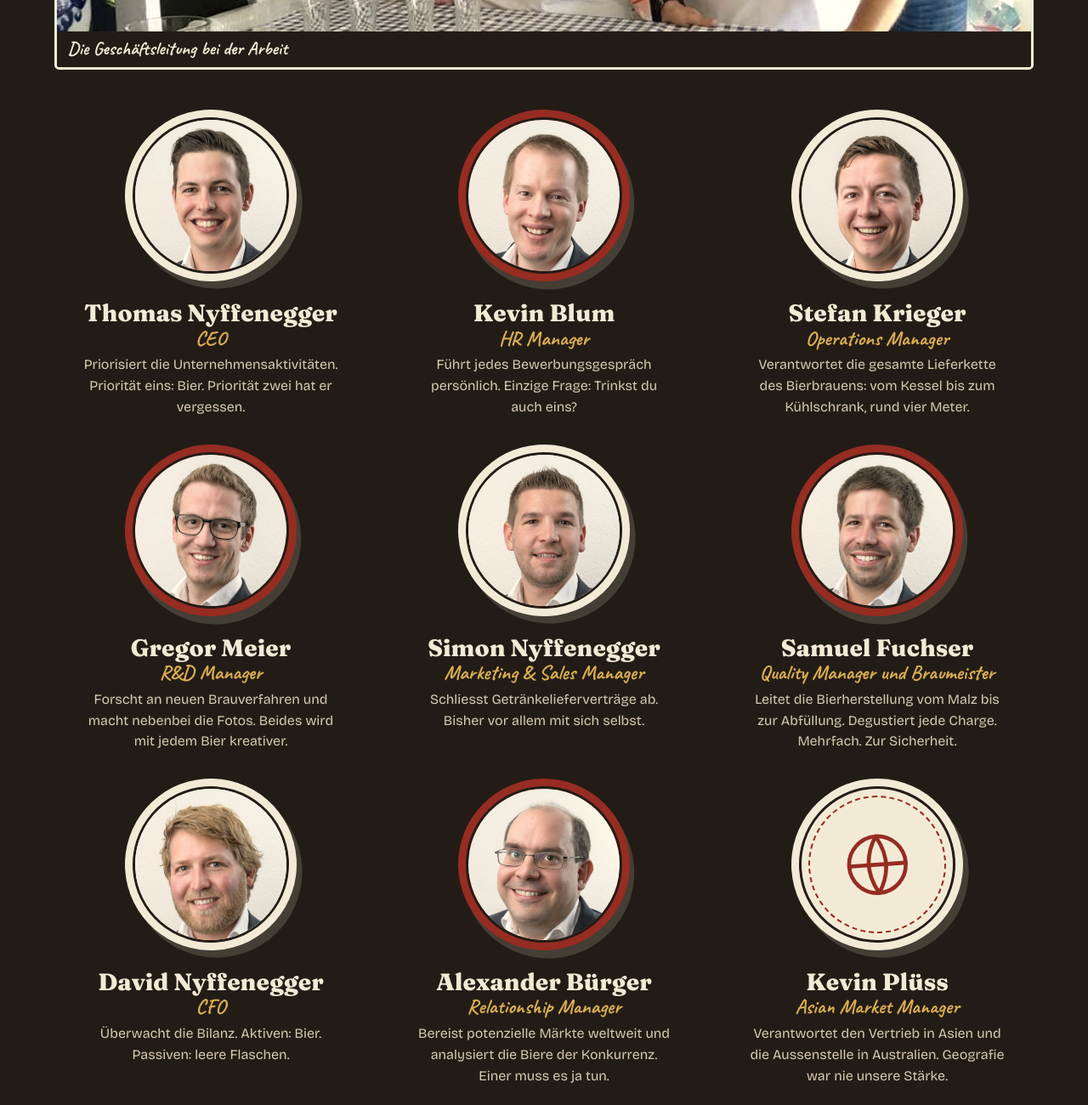
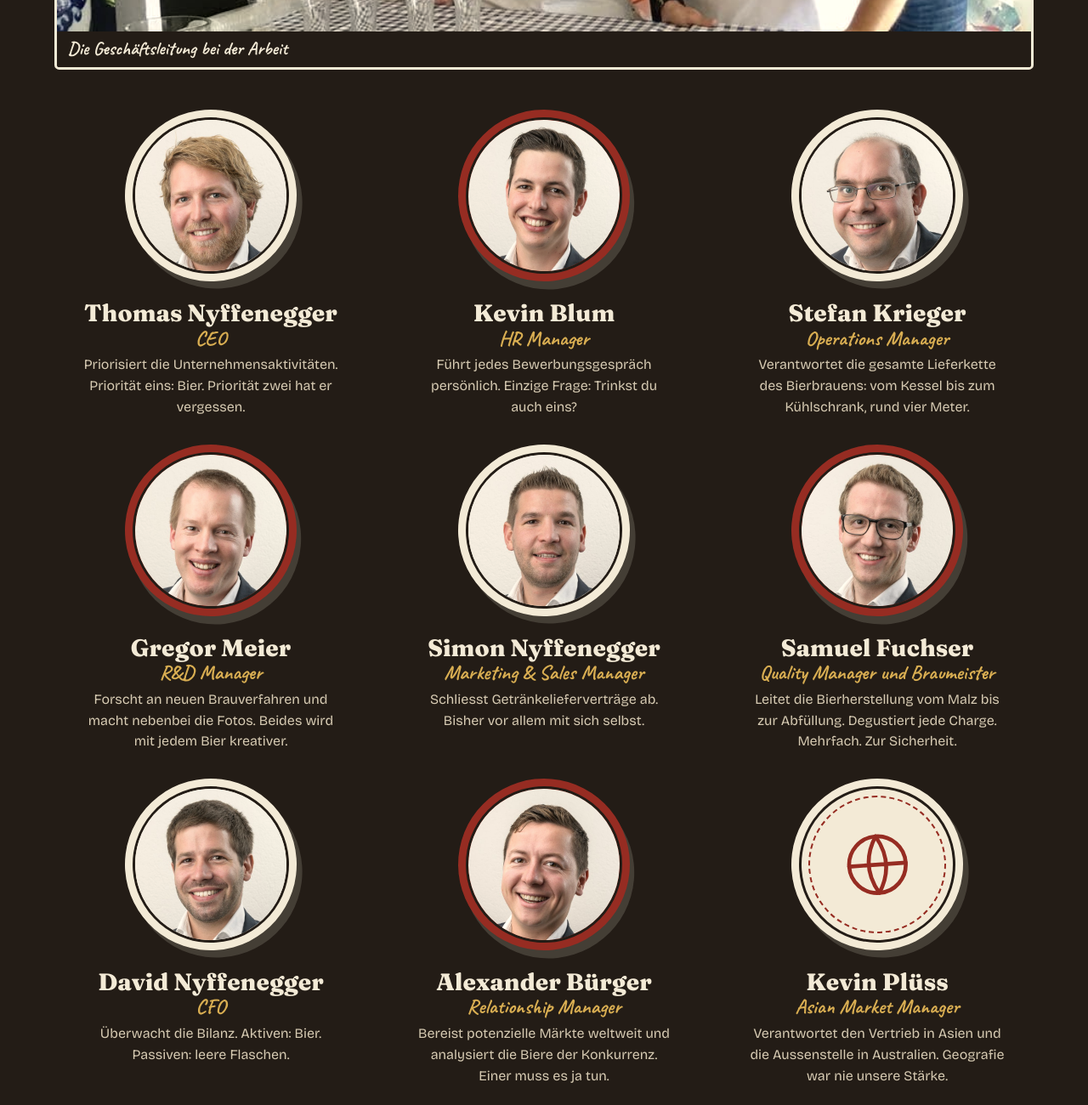
Before and after one commit to thomasjnyffenegger/malzheimer, a plain HTML site: page index.html in a window 1280 px wide. Shown: the part 3440-4740 px from the top of the page at 85% size. Drawn offline with nearby package versions, Linux system fonts and the light colour scheme.

Commit message:
Porträts den richtigen Crew-Mitgliedern zuordnen
Co-Authored-By: Claude Fable 5.2 <noreply@anthropic.com>
Claude-Session: https://claude.ai/code/session_01QTV15Yb6YsBUu7xkddffCW

```diff
--- a/index.html
+++ b/index.html
@@ -448,14 +448,14 @@ main img{filter:sepia(.22) saturate(.92)}
 /* Die Crew: Name, Porträt (Datei im Ordner fotos, leer = Zeichnung), Titel, Spruch und Bierdeckel-Zeichnung.
    Stimmt ein Foto nicht, einfach die foto-Einträge zwischen den Personen tauschen. */
 var CREW = [
-  {name:"Thomas Nyffenegger", foto:"portrait-1.jpg", rolle:"CEO", text:"Priorisiert die Unternehmensaktivitäten. Priorität eins: Bier. Priorität zwei hat er vergessen.", bild:"krone"},
-  {name:"Kevin Blum", foto:"portrait-2.jpg", rolle:"HR Manager", text:"Führt jedes Bewerbungsgespräch persönlich. Einzige Frage: Trinkst du auch eins?", bild:"kopf"},
-  {name:"Stefan Krieger", foto:"portrait-3.jpg", rolle:"Operations Manager", text:"Verantwortet die gesamte Lieferkette des Bierbrauens: vom Kessel bis zum Kühlschrank, rund vier Meter.", bild:"kessel"},
-  {name:"Gregor Meier", foto:"portrait-4.jpg", rolle:"R&D Manager", text:"Forscht an neuen Brauverfahren und macht nebenbei die Fotos. Beides wird mit jedem Bier kreativer.", bild:"birne"},
+  {name:"Thomas Nyffenegger", foto:"portrait-7.jpg", rolle:"CEO", text:"Priorisiert die Unternehmensaktivitäten. Priorität eins: Bier. Priorität zwei hat er vergessen.", bild:"krone"},
+  {name:"Kevin Blum", foto:"portrait-1.jpg", rolle:"HR Manager", text:"Führt jedes Bewerbungsgespräch persönlich. Einzige Frage: Trinkst du auch eins?", bild:"kopf"},
+  {name:"Stefan Krieger", foto:"portrait-8.jpg", rolle:"Operations Manager", text:"Verantwortet die gesamte Lieferkette des Bierbrauens: vom Kessel bis zum Kühlschrank, rund vier Meter.", bild:"kessel"},
+  {name:"Gregor Meier", foto:"portrait-2.jpg", rolle:"R&D Manager", text:"Forscht an neuen Brauverfahren und macht nebenbei die Fotos. Beides wird mit jedem Bier kreativer.", bild:"birne"},
   {name:"Simon Nyffenegger", foto:"portrait-5.jpg", rolle:"Marketing & Sales Manager", text:"Schliesst Getränkelieferverträge ab. Bisher vor allem mit sich selbst.", bild:"megafon"},
-  {name:"Samuel Fuchser", foto:"portrait-6.jpg", rolle:"Quality Manager und Braumeister", text:"Leitet die Bierherstellung vom Malz bis zur Abfüllung. Degustiert jede Charge. Mehrfach. Zur Sicherheit.", bild:"glas"},
-  {name:"David Nyffenegger", foto:"portrait-7.jpg", rolle:"CFO", text:"Überwacht die Bilanz. Aktiven: Bier. Passiven: leere Flaschen.", bild:"muenze"},
-  {name:"Alexander Bürger", foto:"portrait-8.jpg", rolle:"Relationship Manager", text:"Bereist potenzielle Märkte weltweit und analysiert die Biere der Konkurrenz. Einer muss es ja tun.", bild:"herz"},
+  {name:"Samuel Fuchser", foto:"portrait-4.jpg", rolle:"Quality Manager und Braumeister", text:"Leitet die Bierherstellung vom Malz bis zur Abfüllung. Degustiert jede Charge. Mehrfach. Zur Sicherheit.", bild:"glas"},
+  {name:"David Nyffenegger", foto:"portrait-6.jpg", rolle:"CFO", text:"Überwacht die Bilanz. Aktiven: Bier. Passiven: leere Flaschen.", bild:"muenze"},
+  {name:"Alexander Bürger", foto:"portrait-3.jpg", rolle:"Relationship Manager", text:"Bereist potenzielle Märkte weltweit und analysiert die Biere der Konkurrenz. Einer muss es ja tun.", bild:"herz"},
   {name:"Kevin Plüss", foto:"", rolle:"Asian Market Manager", text:"Verantwortet den Vertrieb in Asien und die Aussenstelle in Australien. Geografie war nie unsere Stärke.", bild:"globus"}
 ];
 var FOTOS = [
```
